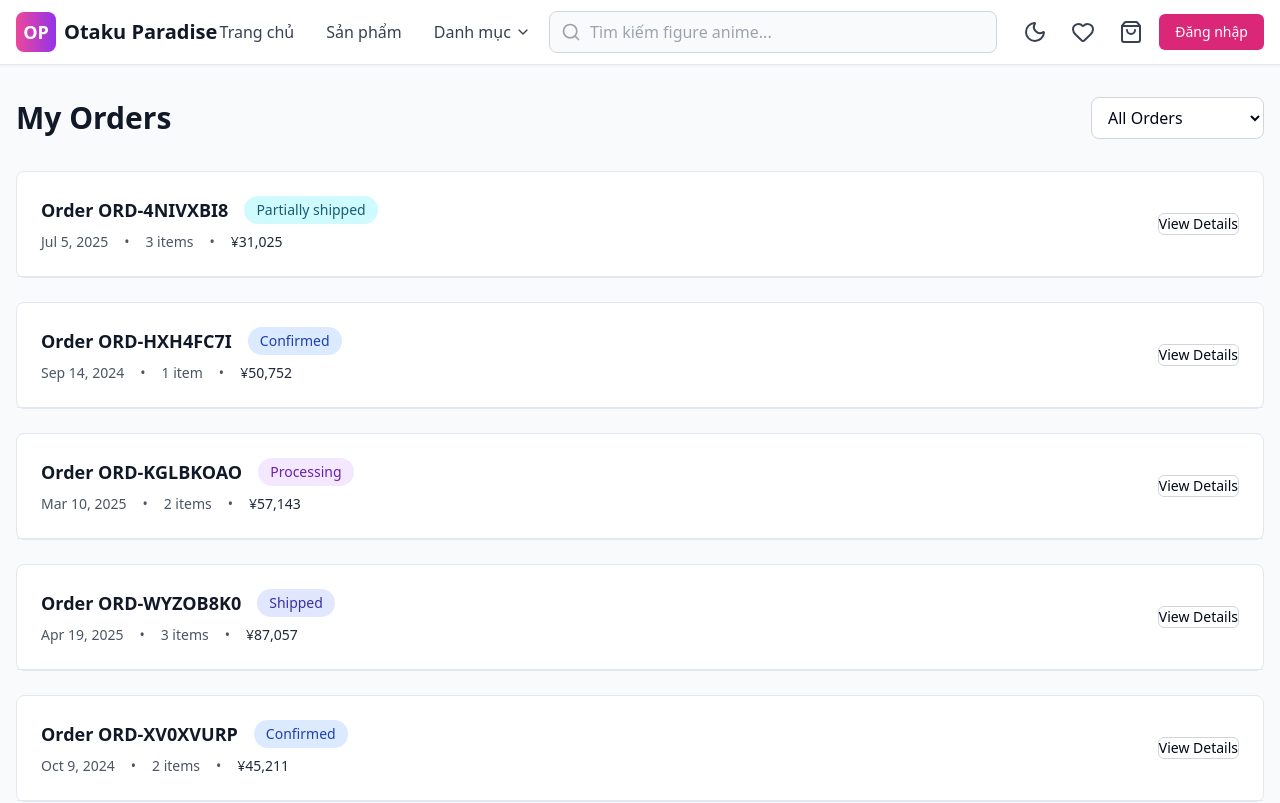
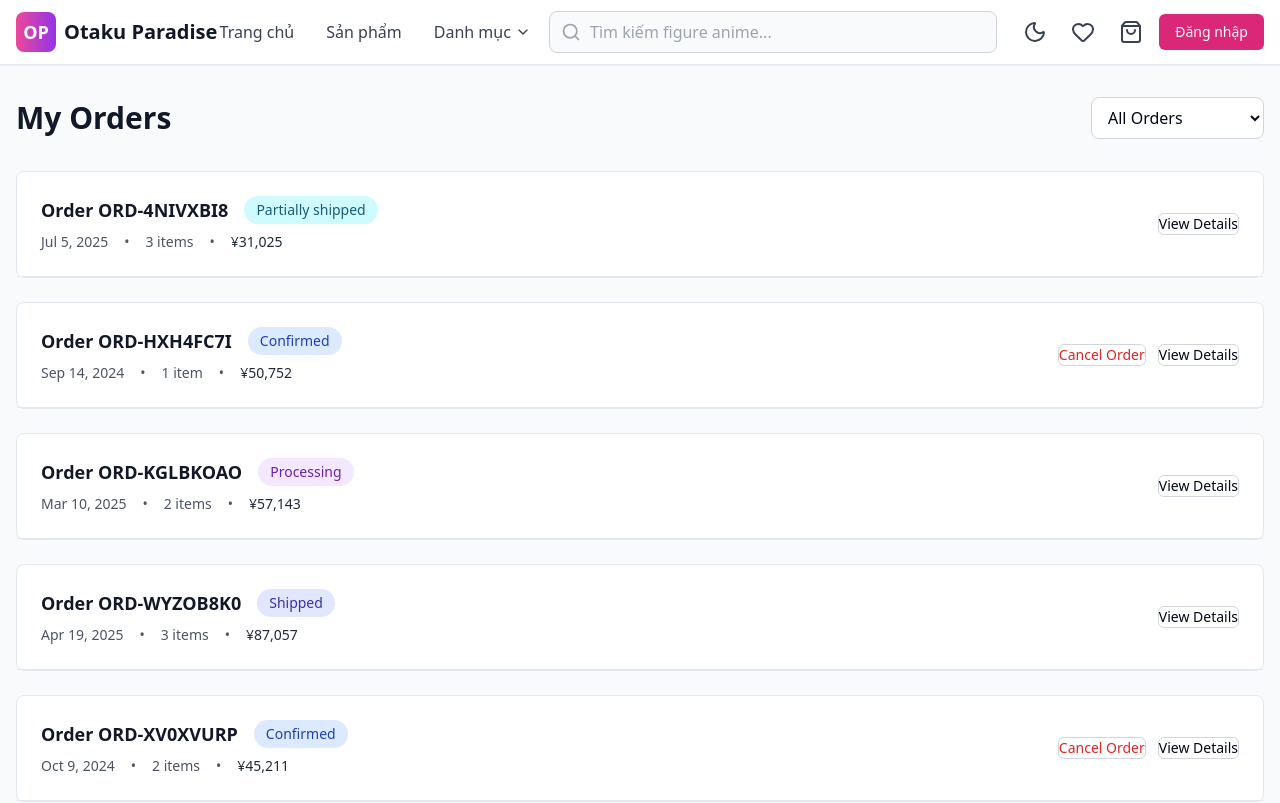
Before and after one commit to TPH-Per/Warehouse_Ecommerce_Frontend, a Vue app: page /orders in a window 1280 px wide. Shown: the top 803 px of the page. Built offline with nearby package versions, Linux system fonts and the light colour scheme.

Commit message:
feat: add order cancellation

```diff
--- a/src/views/OrdersPage.vue
+++ b/src/views/OrdersPage.vue
@@ -50,6 +50,13 @@
             </div>
 
             <div class="flex items-center space-x-3">
+              <button
+                v-if="['pending', 'confirmed'].includes(order.status)"
+                @click="cancelOrder(order)"
+                class="btn btn-outline text-red-600 hover:bg-red-50 text-sm"
+              >
+                Cancel Order
+              </button>
               <button
                 @click="toggleOrderDetails(order.id)"
                 class="btn btn-outline text-sm"
@@ -104,6 +111,7 @@ import { Package, Truck } from 'lucide-vue-next';
 import { allOrders } from '@/data/mockData';
 import type { Order, Shipment } from '@/types';
 import TrackingModal from '@/components/TrackingModal.vue';
+import { notificationService } from '@/services/notificationService';
 
 const orders = ref<Order[]>(allOrders);
 const statusFilter = ref('');
@@ -155,6 +163,19 @@ const openTrackingModal = (shipment: Shipment) => {
   selectedShipment.value = shipment;
   isTrackingModalOpen.value = true;
 };
+
+const cancelOrder = async (order: Order) => {
+  try {
+    const response = await fetch(`/api/orders/${order.id}/cancel`, {
+      method: 'POST',
+    });
+    if (!response.ok) throw new Error('Failed to cancel order');
+    order.status = 'cancelled';
+    notificationService.notifyCustomerOrderStatus(order.id, 'cancelled');
+  } catch (error) {
+    console.error(error);
+  }
+};
 </script>
 
 <style scoped>
```
